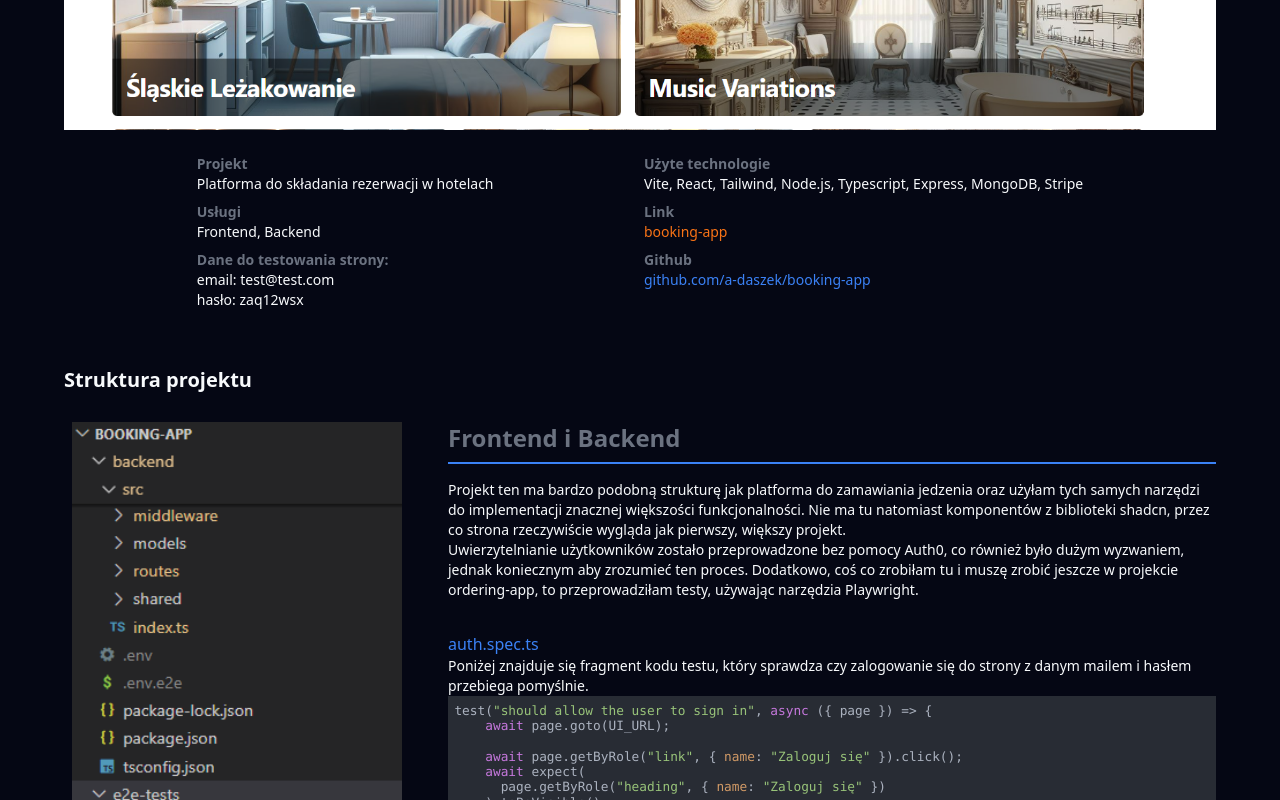
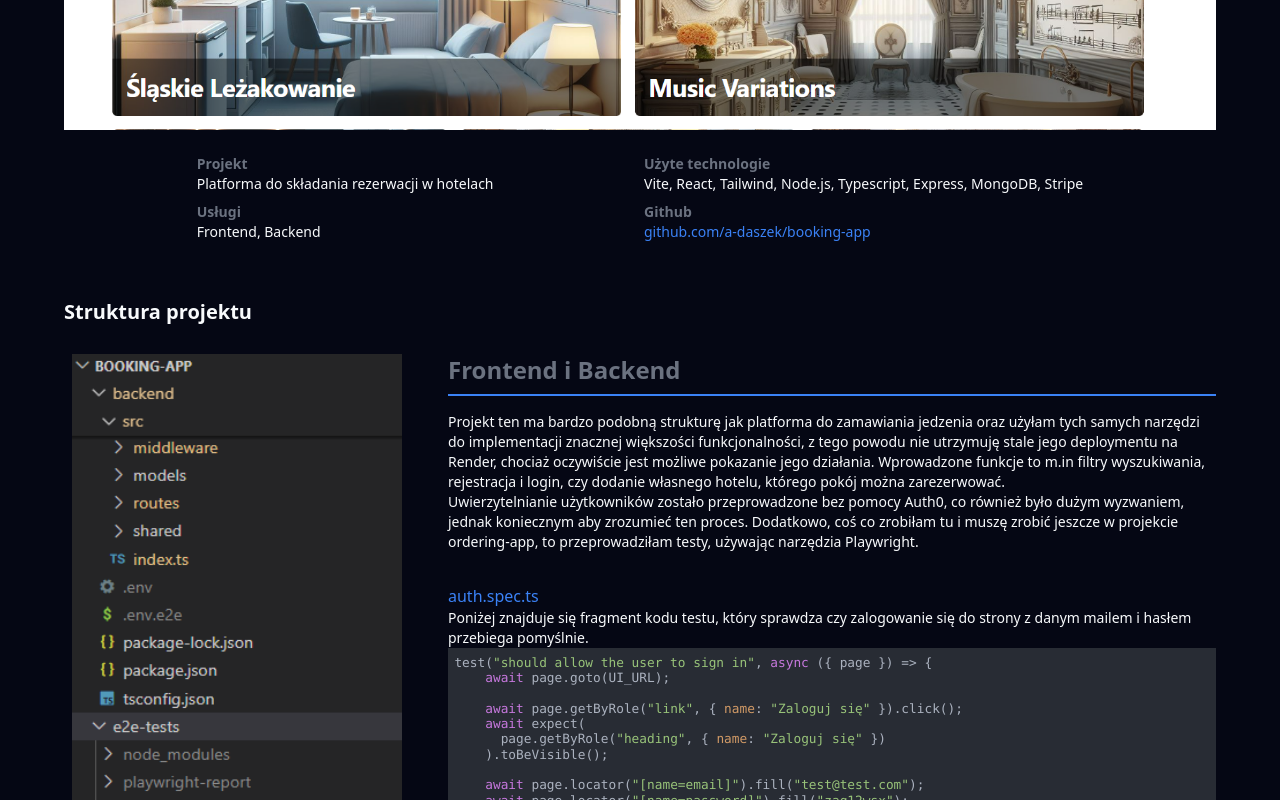
Before and after one commit to a-daszek/portfolio-app, a React (Vite) app: page /projects/booking in a window 1280 px wide. Shown: the part 564-1364 px from the top of the page. Built offline with nearby package versions, Linux system fonts and the light colour scheme.

Commit message:
another minor changes

```diff
--- a/src/pages/BookingApp.tsx
+++ b/src/pages/BookingApp.tsx
@@ -49,7 +49,7 @@ const BookingApp = () => {
             <p className="font-bold text-gray-500">Usługi</p>
             <p>Frontend, Backend</p>
           </div>
-          <div className="flex flex-col">
+          {/* <div className="flex flex-col">
             <p className="font-bold text-gray-500">Link</p>
             <a
               href="https://booking-app-pqmb.onrender.com"
@@ -58,14 +58,14 @@ const BookingApp = () => {
             >
               booking-app
             </a>
-          </div>
-          <div className="flex flex-col">
+          </div> */}
+          {/* <div className="flex flex-col">
             <p className="font-bold text-gray-500">
               Dane do testowania strony:
             </p>
             <p>email: test@test.com</p>
             <p>hasło: zaq12wsx</p>
-          </div>
+          </div> */}
           <div className="flex flex-col">
             <p className="font-bold text-gray-500">Github</p>
             <a
@@ -94,9 +94,12 @@ const BookingApp = () => {
               <p className="lg:text-sm md:text-xl text-sm">
                 Projekt ten ma bardzo podobną strukturę jak platforma do
                 zamawiania jedzenia oraz użyłam tych samych narzędzi do
-                implementacji znacznej większości funkcjonalności. Nie ma tu
-                natomiast komponentów z biblioteki shadcn, przez co strona
-                rzeczywiście wygląda jak pierwszy, większy projekt. <br />
+                implementacji znacznej większości funkcjonalności, z tego powodu
+                nie utrzymuję stale jego deploymentu na Render, chociaż
+                oczywiście jest możliwe pokazanie jego działania. Wprowadzone
+                funkcje to m.in filtry wyszukiwania, rejestracja i login, czy
+                dodanie własnego hotelu, którego pokój można zarezerwować.
+                <br />
                 Uwierzytelnianie użytkowników zostało przeprowadzone bez pomocy
                 Auth0, co również było dużym wyzwaniem, jednak koniecznym aby
                 zrozumieć ten proces. Dodatkowo, coś co zrobiłam tu i muszę
--- a/src/pages/Projects.tsx
+++ b/src/pages/Projects.tsx
@@ -27,7 +27,8 @@ const Projects = () => {
         <div className="border-2 border-gray-500 text-gray-800 font-bold lg:text-sm md:text-2xl text-xs tracking-tighter bg-gradient-to-r from-white to-green-400 rounded-lg lg:mt-8 lg:-mb-8 lg:-mx-4 lg:p-6">
           Platforma do zamawiania jedzenia na dowóz. Spróbuj wyszukać
           restaurację w Katowicach, a jeśli chcesz więcej wyników, sprawdź
-          Londyn bądź Manchester.
+          Londyn bądź Manchester. Strona jest wdrożona na darmowym planie
+          Render, skąd mogą wynikać początkowe opóźnienia w jej działaniu.
           <Link to="/projects/ordering">
             <p className="text-blue-700 hover:text-blue-900">
               Poczytaj o strukturze i implementacji funkcjonalności...
@@ -64,32 +65,31 @@ const Projects = () => {
         id="hotel"
         className="md:grid md:grid-cols-2 lg:grid-cols-[1fr_2fr] text-center"
       >
-        <a
+        {/* <a
           href="https://booking-app-pqmb.onrender.com"
           rel="noopener noreferrer"
         >
-          <img
-            className="rounded-lg shadow-lg shadow-blue-600 border-4 border-blue-500 hover:rotate-1 hover:duration-300 hover:delay-100"
-            src={Hotel}
-            alt="projekt 3"
-          />
-        </a>
+        </a> */}
+        <img
+          className="rounded-lg shadow-lg shadow-blue-600 border-4 border-blue-500 hover:rotate-1 hover:duration-300 hover:delay-100"
+          src={Hotel}
+          alt="projekt 3"
+        />
         <div className="border-2 border-gray-500 text-gray-800 font-bold lg:text-sm md:text-2xl text-xs tracking-tighter bg-gradient-to-r from-white to-blue-400 rounded-lg lg:mt-8 lg:-mb-8 lg:-mx-4 lg:p-6">
           Strona do robienia rezerwacji w hotelach. Jest to moja pierwsza
-          większa aplikacja zrobiona w stacku MERN. Wdrożona na darmowym planie
-          na Render, stąd może się długo na początku ładować.
+          większa aplikacja zrobiona w stacku MERN, na której uczyłam się
+          tworzenia filtrów wyszukiwania, autoryzacji czy tego jak działają
+          tokeny.
           <Link to="/projects/booking">
             <p className="text-blue-700 hover:text-blue-900">
               Dowiedz się więcej...
             </p>
           </Link>
-          Dane do przetestowania strony:
+          {/* Dane do przetestowania strony:
           <br />
-          email: test@test.com <br /> hasło: zaq12wsx
+          email: test@test.com <br /> hasło: zaq12wsx */}
         </div>
-        <span className="font-bold p-3 flex flex-row">
-          hotel-booking-app <ArrowUp /> sprawdź
-        </span>
+        <span className="font-bold p-3">hotel-booking-app</span>
       </div>
     </div>
   );
```
